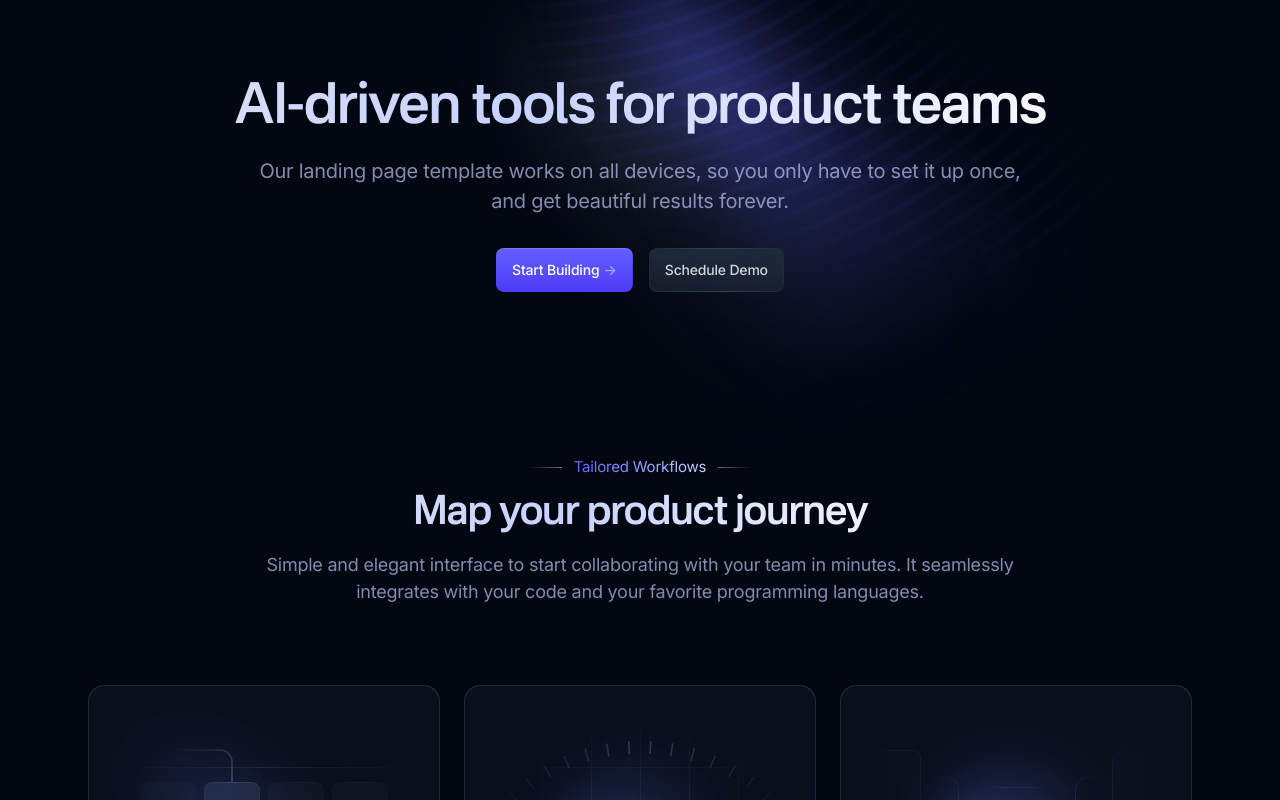
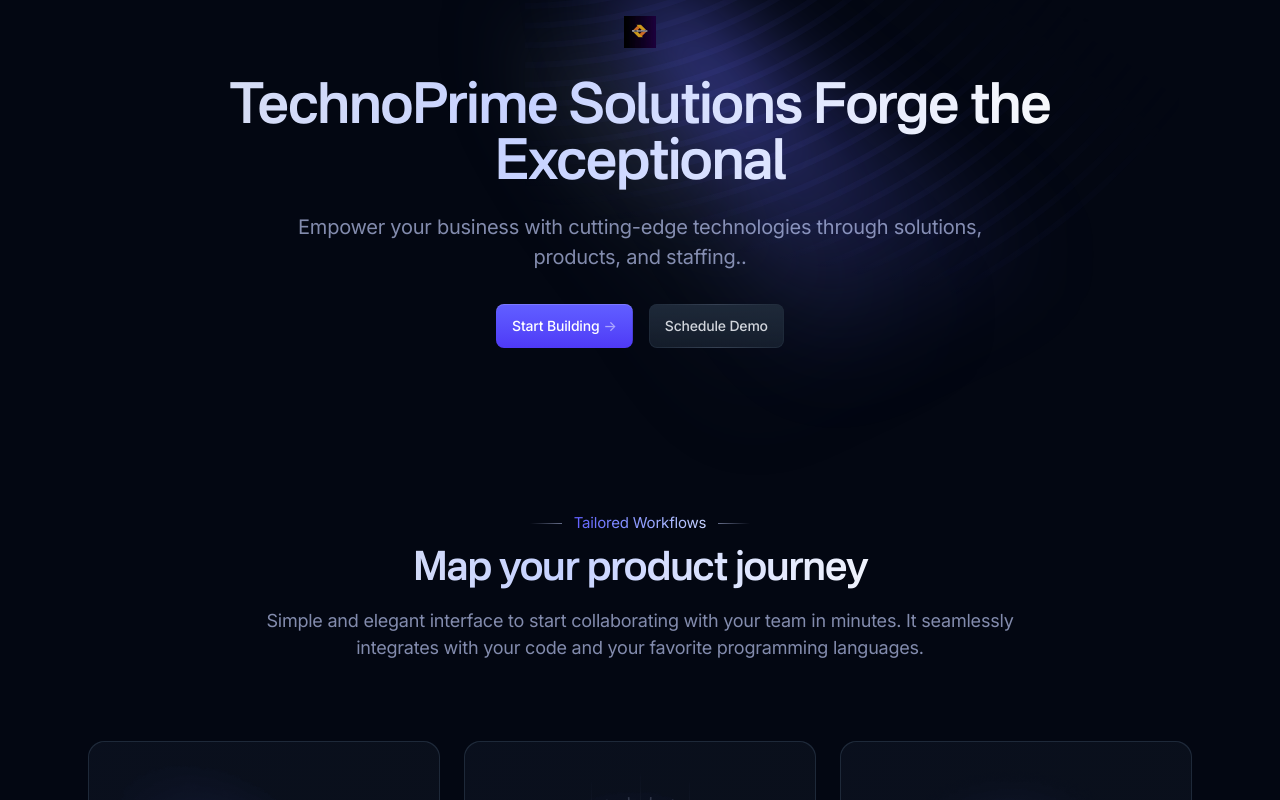
Before and after one commit to tprimesolution/new-website, a Next.js app: page / in a window 1280 px wide. Shown: the top 800 px of the page. Built offline with nearby package versions, Linux system fonts and the light colour scheme.

Commit message:
headline

```diff
--- a/components/hero-home.tsx
+++ b/components/hero-home.tsx
@@ -13,7 +13,8 @@ export default function HeroHome() {
               className="animate-[gradient_6s_linear_infinite] bg-[linear-gradient(to_right,var(--color-gray-200),var(--color-indigo-200),var(--color-gray-50),var(--color-indigo-300),var(--color-gray-200))] bg-[length:200%_auto] bg-clip-text pb-5 font-nacelle text-4xl font-semibold text-transparent md:text-5xl"
               data-aos="fade-up"
             >
-              AI-driven tools for product teams
+              TechnoPrime Solutions
+              Forge the Exceptional
             </h1>
             <div className="mx-auto max-w-3xl">
               <p
@@ -21,8 +22,8 @@ export default function HeroHome() {
                 data-aos="fade-up"
                 data-aos-delay={200}
               >
-                Our landing page template works on all devices, so you only have
-                to set it up once, and get beautiful results forever.
+                Empower your business with cutting-edge technologies through
+                solutions, products, and staffing..
               </p>
               <div className="mx-auto max-w-xs sm:flex sm:max-w-none sm:justify-center">
                 <div data-aos="fade-up" data-aos-delay={400}>
--- a/components/ui/header.tsx
+++ b/components/ui/header.tsx
@@ -1,18 +1,32 @@
+// "use client";
+
+// import Logo from "./logo";
+// export default function Header({ show = false }) {
+//   if (!show) return null;
+
+//   return (
+//     <header className="z-30 mt-2 w-full md:mt-5">
+//       <div className="mx-auto max-w-6xl px-4 sm:px-6">
+//         <div className="relative flex h-14 items-center justify-center rounded-2xl bg-gray-900/90 px-3">
+//           <div className="flex items-center gap-2">
+//             <Logo />
+//             <span className="text-white text-lg font-semibold"></span>
+//           </div>
+//         </div>
+//       </div>
+//     </header>
+//   );
+// }
+
 "use client";
 
 import Logo from "./logo";
-export default function Header({ show = false }) {
-  if (!show) return null;
 
+export default function Header() {
   return (
-    <header className="z-30 mt-2 w-full md:mt-5">
-      <div className="mx-auto max-w-6xl px-4 sm:px-6">
-        <div className="relative flex h-14 items-center justify-center rounded-2xl bg-gray-900/90 px-3">
-          <div className="flex items-center gap-2">
-            <Logo />
-            <span className="text-white text-lg font-semibold"></span>
-          </div>
-        </div>
+    <header className="absolute top-4 left-1/2 transform -translate-x-1/2 z-30">
+      <div className="flex justify-center">
+        <Logo />
       </div>
     </header>
   );
```
